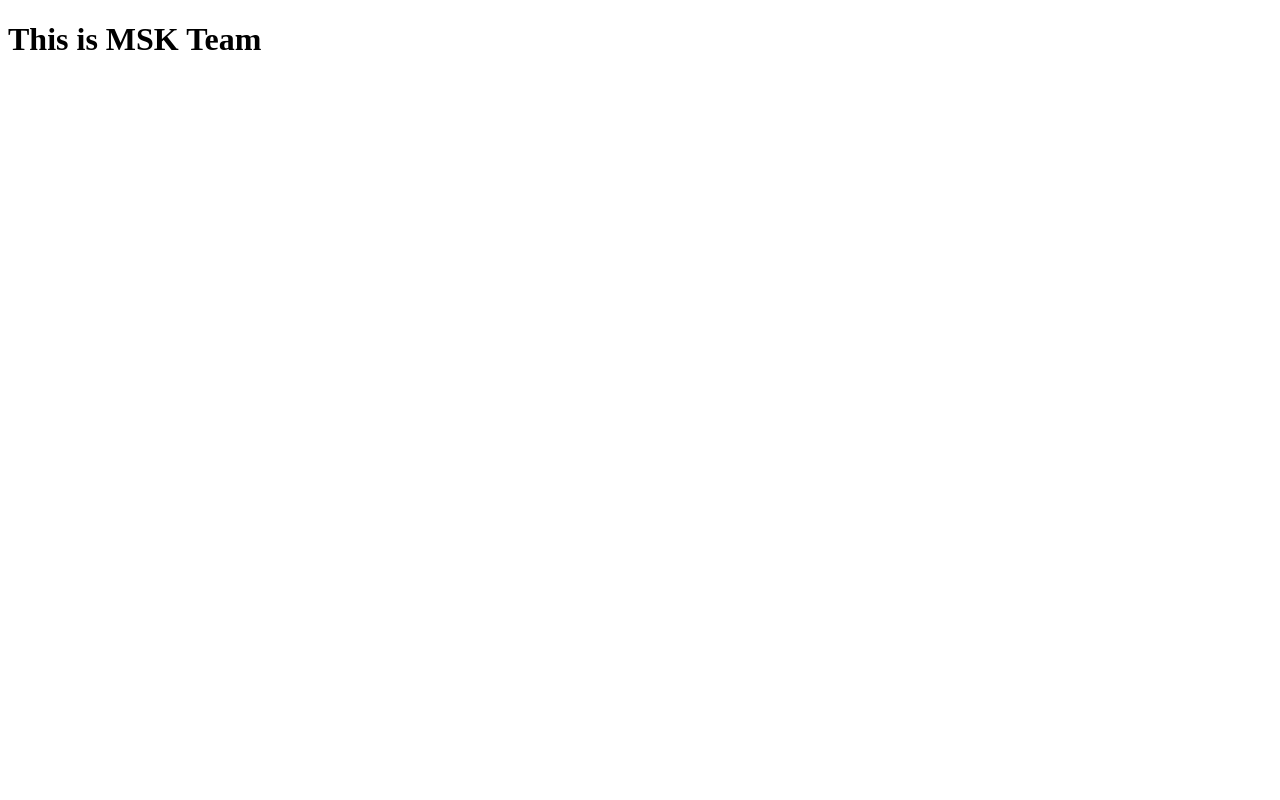
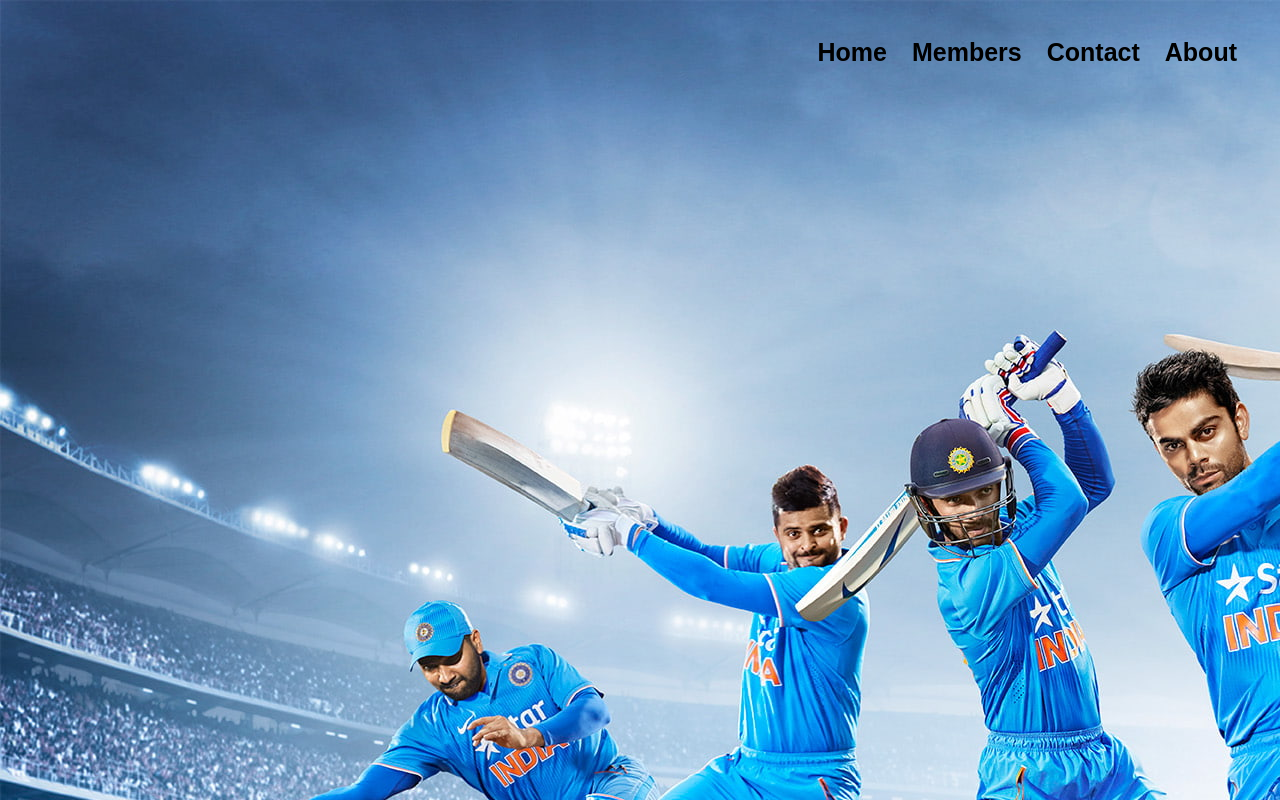
Before and after one commit to Dev-Tharmi/Landing-page, a plain HTML site: page index.html in a window 1280 px wide. Drawn offline with Linux system fonts and the light colour scheme.

Commit message:
Navbar & backgroond Img

```diff
--- a/index.html
+++ b/index.html
@@ -5,10 +5,25 @@
     <meta charset="UTF-8">
     <meta name="viewport" content="width=device-width, initial-scale=1.0">
     <title>MSK</title>
+    <link rel="stylesheet" href="style.css">
 </head>
 
 <body>
-    <h1>This is MSK Team</h1>
+    <header>
+
+        <nav>
+            <div class="navbar">
+                <div class="logo">
+                    <img src="./logo.png" alt="" srcset="">
+                </div>
+                <a href="#">Home</a>
+                <a href="#">Members</a>
+                <a href="#">Contact</a>
+                <a href="#">About</a>
+            </div>
+        </nav>
+    </header>
+
 </body>
 
 </html>
--- a/style.css
+++ b/style.css
@@ -0,0 +1,24 @@
+body{
+    background-image: url(./background.jpg);
+}
+img {
+    width: 200px;
+    height: 150px;
+    margin-right:1100px;
+}
+
+.navbar {
+    display: flex;
+    justify-content: end;
+    margin-right: 35px;
+}
+
+a {
+    margin-left: 25px;
+    text-decoration: none;
+    font-size: 25px;
+    margin-top: 30px;
+    color: black;
+    font-weight: 600;
+    font-family: sans-serif;
+}
```
Also changed, not shown: background.jpg (added), logo.png (added).
